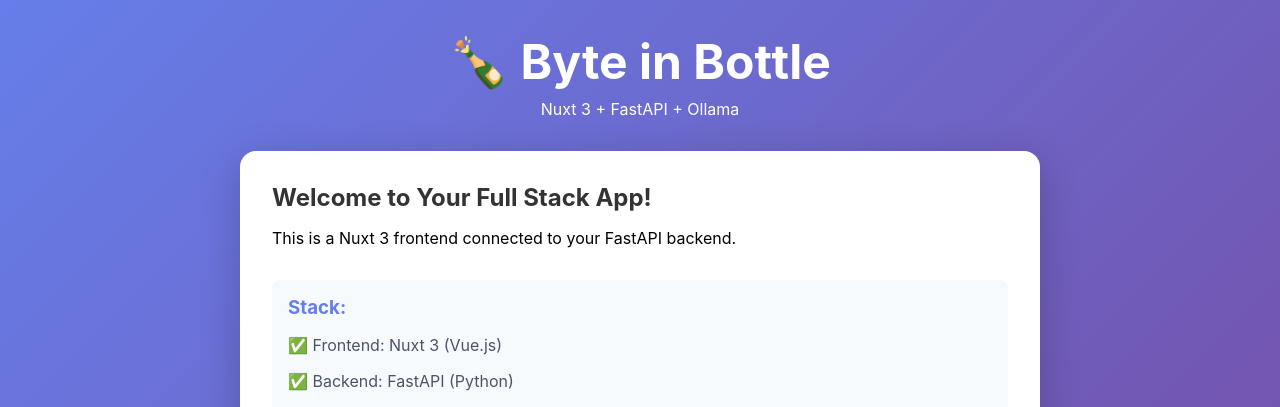
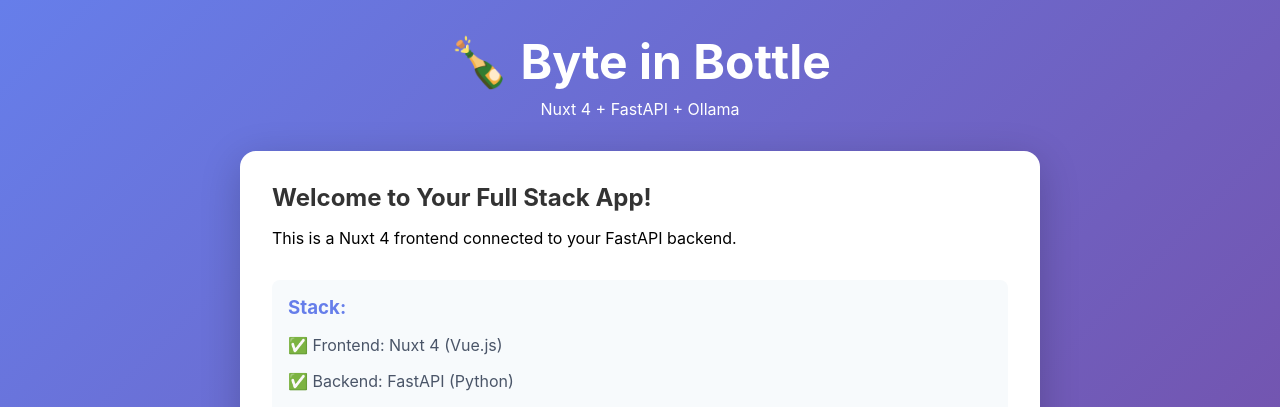
Before and after one commit to nat236919/byte-in-bottle, a Nuxt app in the folder frontend/: page / in a window 1280 px wide. Shown: the top 407 px of the page. Built offline with nearby package versions, Linux system fonts and the light colour scheme.

Commit message:
fix: change Nuxt 3 to Nuxt 4 to reflect real use

```diff
--- a/frontend/app/app.vue
+++ b/frontend/app/app.vue
@@ -2,17 +2,17 @@
 useHead({
   title: 'Byte in Bottle',
   meta: [
-    { name: 'description', content: 'A modern chat application built with Nuxt 3 and FastAPI' },
+    { name: 'description', content: 'A modern chat application built with Nuxt 4 and FastAPI' },
     { name: 'viewport', content: 'width=device-width, initial-scale=1' },
     { charset: 'utf-8' },
     { name: 'keywords', content: 'chat, AI, Nuxt, FastAPI, Vue' },
     { name: 'author', content: 'Byte in Bottle' },
     { property: 'og:title', content: 'Byte in Bottle' },
-    { property: 'og:description', content: 'A modern chat application built with Nuxt 3 and FastAPI' },
+    { property: 'og:description', content: 'A modern chat application built with Nuxt 4 and FastAPI' },
     { property: 'og:type', content: 'website' },
     { name: 'twitter:card', content: 'summary_large_image' },
     { name: 'twitter:title', content: 'Byte in Bottle' },
-    { name: 'twitter:description', content: 'A modern chat application built with Nuxt 3 and FastAPI' },
+    { name: 'twitter:description', content: 'A modern chat application built with Nuxt 4 and FastAPI' },
   ],
   htmlAttrs: {
     lang: 'en'
--- a/frontend/app/components/AppHeader.vue
+++ b/frontend/app/components/AppHeader.vue
@@ -1,7 +1,7 @@
 <template>
     <header class="header">
         <h1>🍾 Byte in Bottle</h1>
-        <p>Nuxt 3 + FastAPI + Ollama</p>
+        <p>Nuxt 4 + FastAPI + Ollama</p>
     </header>
 </template>
 
--- a/frontend/app/components/StackInfo.vue
+++ b/frontend/app/components/StackInfo.vue
@@ -2,7 +2,7 @@
     <div class="info">
         <h3>Stack:</h3>
         <ul>
-            <li>✅ Frontend: Nuxt 3 (Vue.js)</li>
+            <li>✅ Frontend: Nuxt 4 (Vue.js)</li>
             <li>✅ Backend: FastAPI (Python)</li>
             <li>✅ LLM: Ollama (llama3.2)</li>
             <li>✅ Docker Compose</li>
--- a/frontend/app/components/WelcomeCard.vue
+++ b/frontend/app/components/WelcomeCard.vue
@@ -1,7 +1,7 @@
 <template>
     <div class="card">
         <h2>Welcome to Your Full Stack App!</h2>
-        <p>This is a Nuxt 3 frontend connected to your FastAPI backend.</p>
+        <p>This is a Nuxt 4 frontend connected to your FastAPI backend.</p>
 
         <StackInfo />
         <ApiTester />
```
Also changed, not shown: 1 other file (tests, documents, lock files or other folders).
